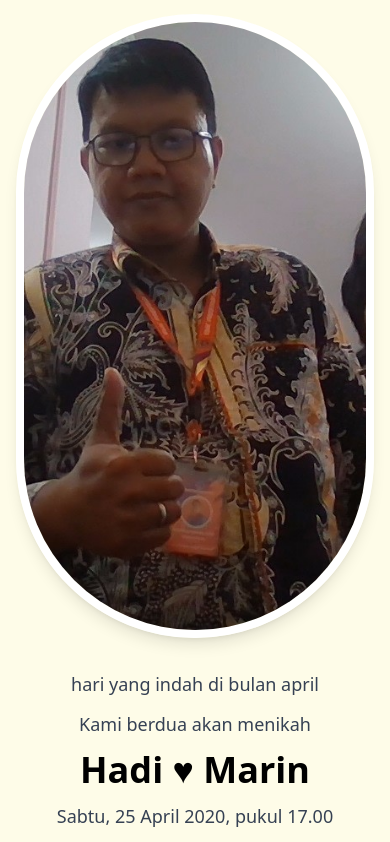
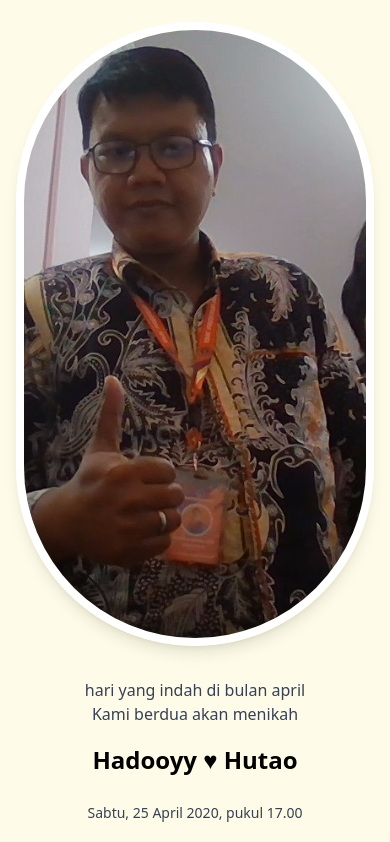
Before and after one commit to Hadi-Akram-Ramadhan/Hexanest-Nikahan, a Vue app: page / in a window 390 px wide. Shown: the top 842 px of the page. Built offline with nearby package versions, Linux system fonts and the light colour scheme; the HTML template or start-up script is replaced by a standard one.

Commit message:
Update hero section text and styling with new names and font sizes

```diff
--- a/src/views/HomeView.vue
+++ b/src/views/HomeView.vue
@@ -11,11 +11,11 @@
           />
         </div>
 
-        <div class="text-center space-y-3">
-          <p class="text-lg text-gray-700">hari yang indah di bulan april</p>
-          <p class="text-lg text-gray-700">Kami berdua akan menikah</p>
-          <h1 class="text-4xl md:text-5xl font-bold">Hadi ♥ Marin</h1>
-          <p class="text-lg text-gray-700">Sabtu, 25 April 2020, pukul 17.00</p>
+        <div class="text-center">
+          <p class="text-[16px] text-gray-700">hari yang indah di bulan april</p>
+          <p class="text-[16px] text-gray-700 mb-4">Kami berdua akan menikah</p>
+          <h1 class="text-[24px] md:text-5xl font-bold mb-6">Hadooyy ♥ Hutao</h1>
+          <p class="text-[14px] text-gray-700">Sabtu, 25 April 2020, pukul 17.00</p>
         </div>
       </div>
     </section>
```
